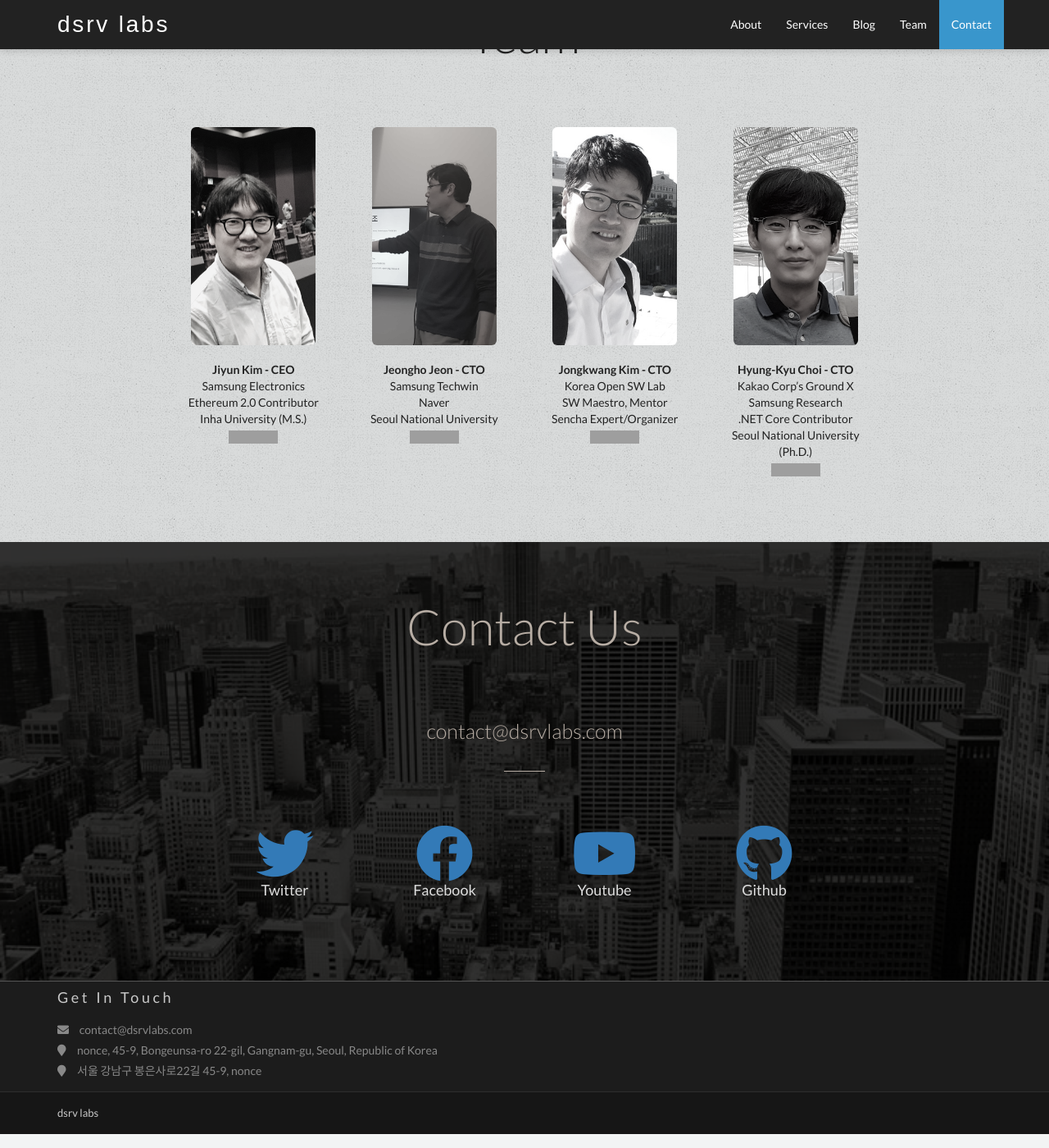
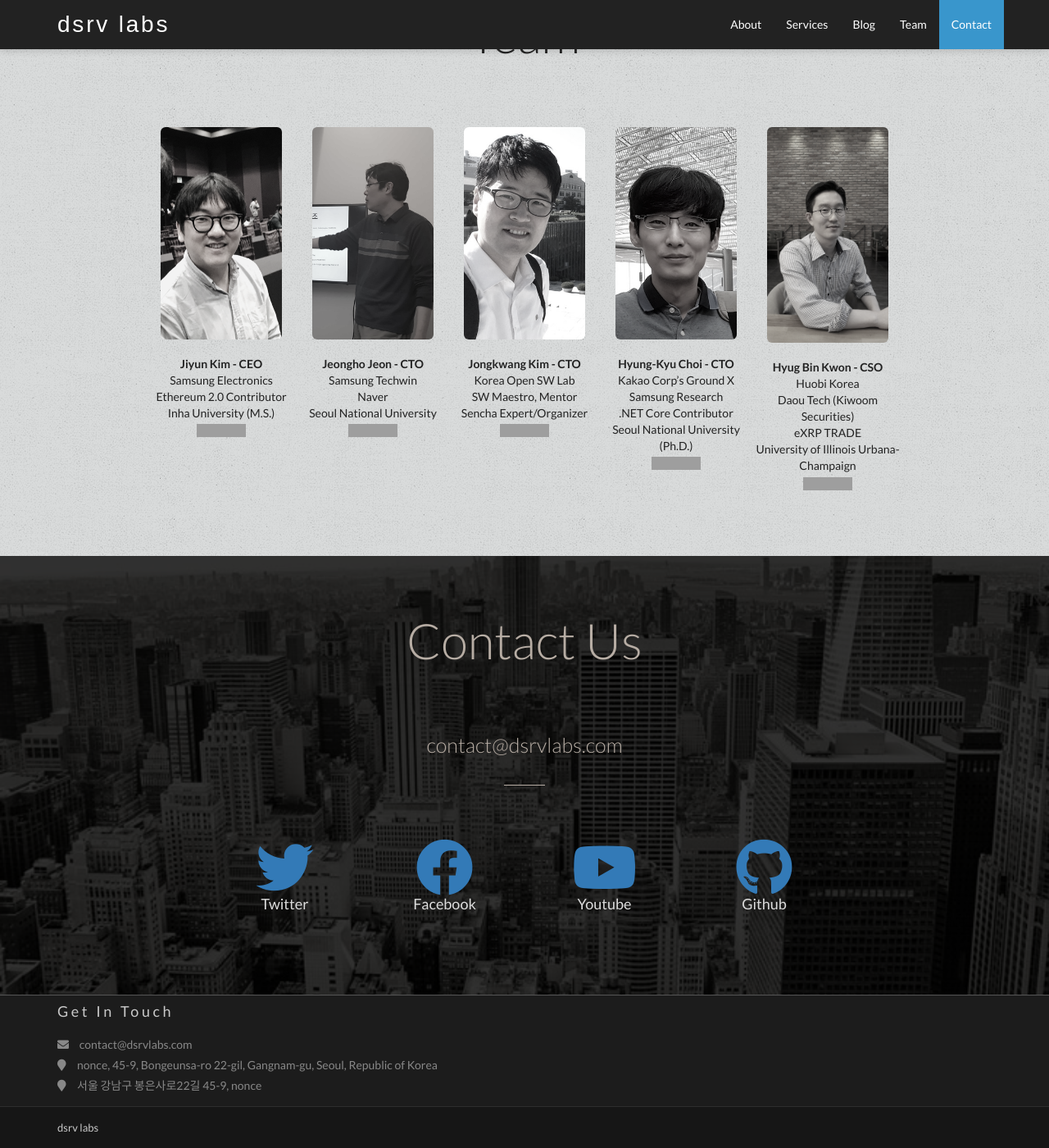
Before and after one commit to dsrvlabs/dsrvlabs.github.io, a Jekyll site: the page built from index.html, in a window 1280 px wide and 1400 px high, scrolled down 5390 px. Shown: the whole window at 82% size. Built offline with Jekyll 4.4.1, drawn with Linux system fonts in a browser that asks for light colours; nearby versions of some CDN libraries; some web fonts are replaced; the list of posts is cut into pages by our own code; grey boxes are pictures that could not be loaded.

Commit message:
Add a new member

```diff
--- a/index.html
+++ b/index.html
@@ -439,7 +439,7 @@
 				<!-- //.row -->
 
 				<style>
-					#myMemberList { width: 80%;}
+					#myMemberList { width: 100%;}
 					#myMemberList img {
 						filter: grayscale(90%);
 					}
@@ -449,11 +449,14 @@
 					#myMemberList .img-responsive {
 						width: 80%;
 					}
+					#myMemberList .team-item {
+						padding: 0;
+					}
 				</style>
 
 				<div class="container" id="myMemberList">
 
-					<div class="col-sm-6 col-md-3 team-item not-right-column">
+					<div class="col-sm-6 col-md-2 team-item not-right-column  col-md-offset-1">
 						<div class="img-rounded team-element">
 							<img src="assets/myimg/member1.png" alt="" class="img-responsive img-rounded" /><br><br>
 							<strong>Jiyun Kim - CEO</strong><br>
@@ -468,7 +471,7 @@
 					</div>
 					<!-- //.team-item -->
 
-					<div class="col-sm-6 col-md-3 team-item not-right-column">
+					<div class="col-sm-6 col-md-2 team-item not-right-column">
 						<div class="img-rounded team-element">
 							<img src="assets/myimg/member2.png" alt="" class="img-responsive img-rounded" /><br><br>
 							<strong>Jeongho Jeon - CTO</strong><br>
@@ -484,7 +487,7 @@
 					</div>
 					<!-- //.team-item -->
 
-					<div class="col-sm-6 col-md-3 team-item not-right-column">
+					<div class="col-sm-6 col-md-2 team-item not-right-column">
 						<div class="img-rounded team-element">
 							<img src="assets/img/team1.jpg" alt="" class="img-responsive img-rounded" /><br><br>
 							<strong>Jongkwang Kim - CTO</strong><br>
@@ -500,7 +503,7 @@
 					</div>
 					<!-- //.team-item -->
 
-					<div class="col-sm-6 col-md-3 team-item not-right-column">
+					<div class="col-sm-6 col-md-2 team-item not-right-column">
 						<div class="img-rounded team-element">
 							<img src="assets/myimg/member3.png" alt="" class="img-responsive img-rounded" /><br><br>
 							<strong>Hyung-Kyu Choi - CTO</strong><br>
@@ -517,6 +520,26 @@
 						<!-- //.team-element -->
 					</div>
 					<!-- //.team-item -->
+
+
+					<div class="col-sm-6 col-md-2 team-item not-right-column">
+						<div class="img-rounded team-element">
+							<img src="assets/myimg/member4.jpeg" alt="" class="img-responsive img-rounded" /><br><br>
+							<strong>Hyug Bin Kwon - CSO</strong><br>
+							Huobi Korea<br>
+							Daou Tech (Kiwoom Securities)<br>
+							eXRP TRADE<br>
+							University of Illinois Urbana-Champaign<br>
+							<a href="https://www.linkedin.com/in/hyug-bin-kwon-40a94a167/" target="_blank">
+								<img src="https://content.linkedin.com/content/dam/me/business/en-us/amp/brand-site/v2/bg/LI-Logo.svg.original.svg" style="height: 16px; width: 60px;">
+							</a>
+
+						</div>
+						<!-- //.team-element -->
+					</div>
+					<!-- //.team-item -->
+
+
 				</div>
 				<!-- //.row -->
 			</div>
```
Also changed, not shown: assets/myimg/member4.jpeg (added).
